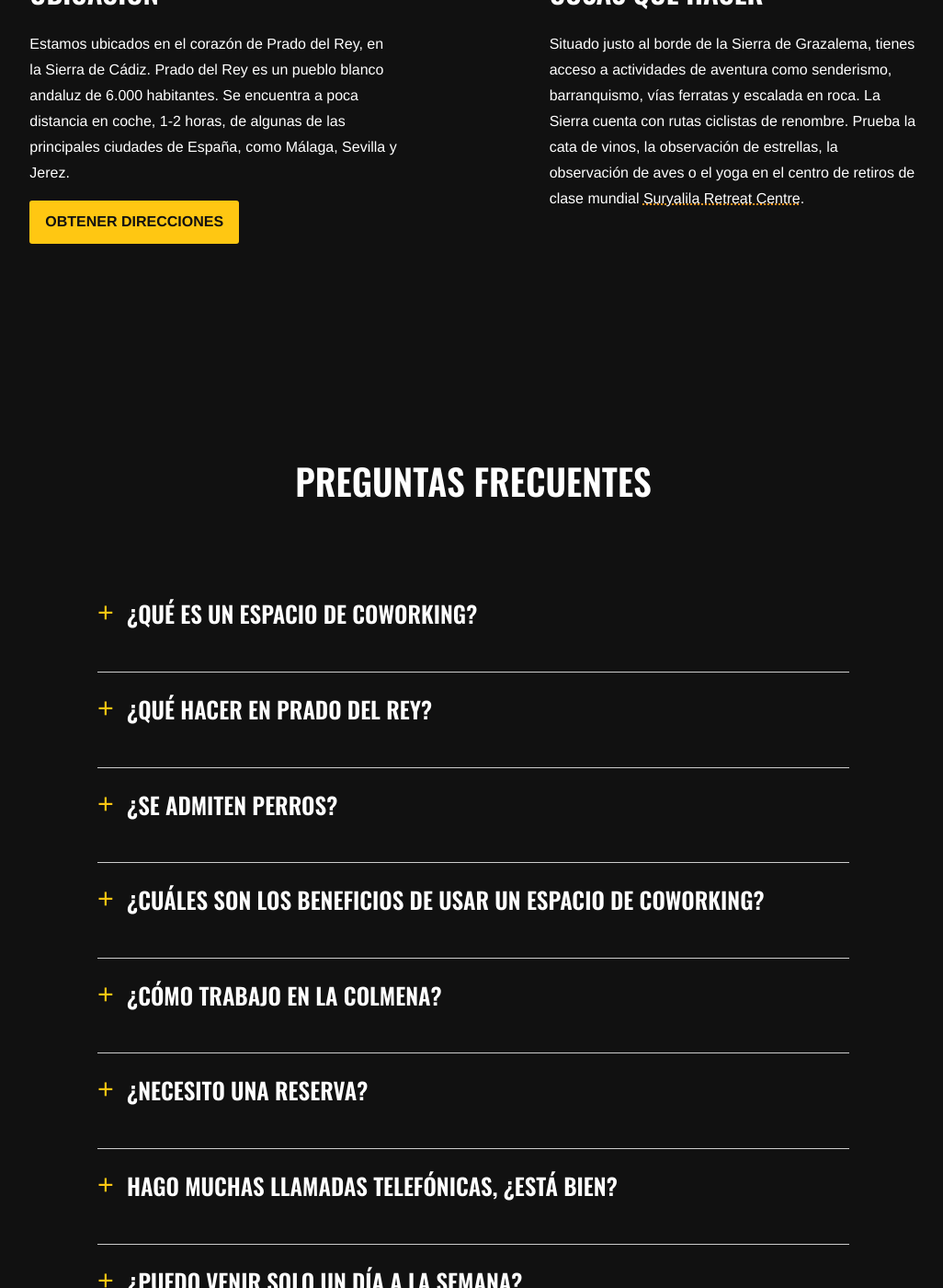
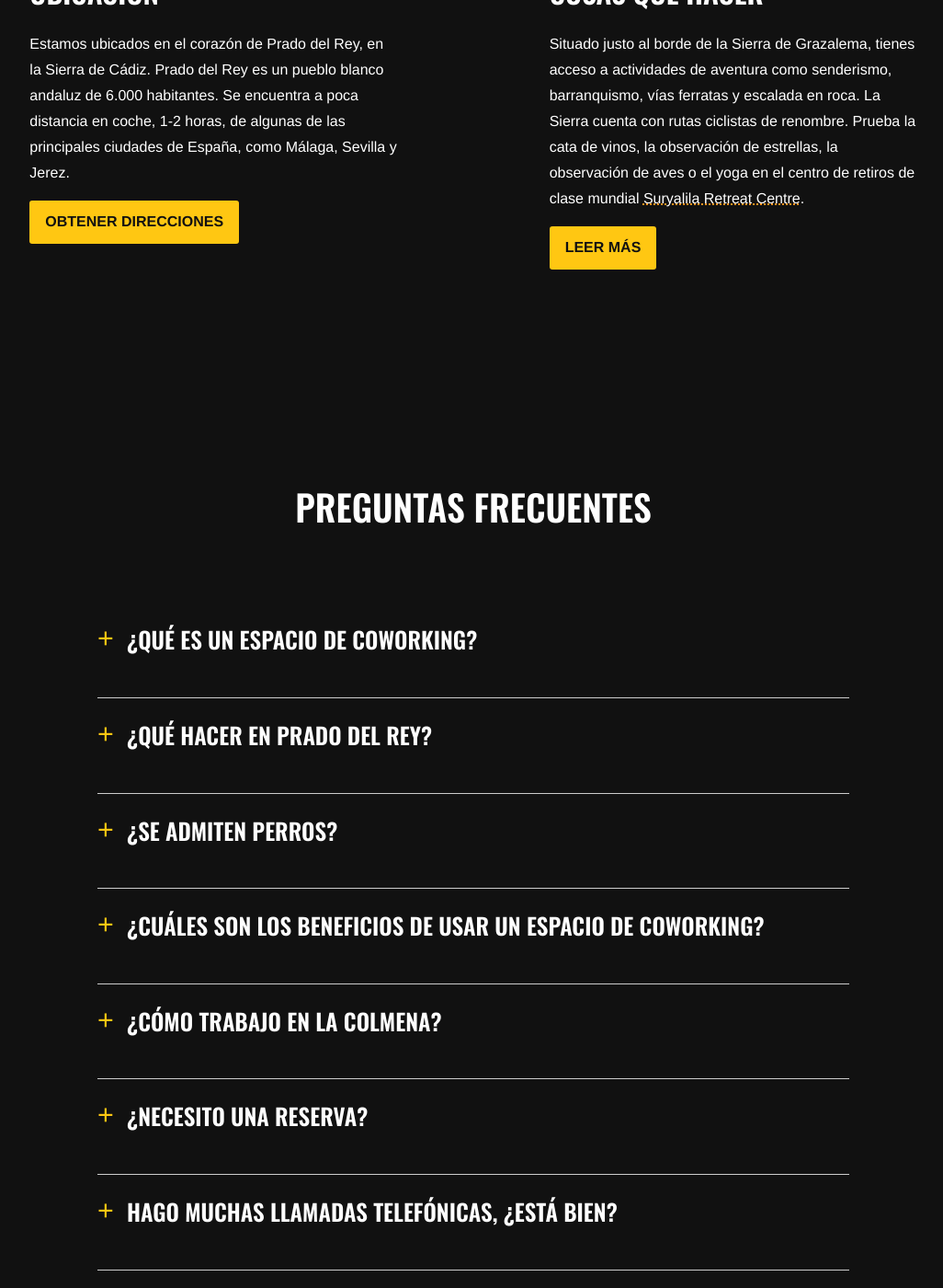
Before and after one commit to paddyohanlon/colmenacowork, a Jekyll site: the page built from index.html, in a window 1280 px wide and 1400 px high, scrolled down 4665 px. Shown: the whole window at 92% size, without its empty margins (125-1151 px from the left). Built offline with Jekyll 4.4.1, drawn with Linux system fonts in a browser that asks for light colours.

Commit message:
Add link to 'things to do' post. Remove button hover state

```diff
--- a/_sass/_main.scss
+++ b/_sass/_main.scss
@@ -164,13 +164,6 @@ a.button {
   text-decoration: none;
   text-transform: uppercase;
   cursor: pointer;
-
-  &:hover {
-    background: transparent;
-    // background: var(--color-white);
-    border-color: var(--color-brand);
-    color: var(--color-brand);
-  }
 }
 
 .cta-button,
--- a/en/index.html
+++ b/en/index.html
@@ -231,6 +231,10 @@ canonical_url: https://colmenacowork.es
       gazing, bird watching, or yoga at the world-class
       <a href="https://www.suryalila.com/">Suryalila Retreat Centre</a>.
     </p>
+
+    <div>
+      <a class="button button-light" href="/things-to-do-in-prado-del-rey">Read More</a>
+    </div>
   </div>
 </div>
 
--- a/index.html
+++ b/index.html
@@ -229,6 +229,10 @@ ref: home
       de vinos, la observación de estrellas, la observación de aves o el yoga en el centro de retiros de clase mundial
       <a href="https://www.suryalila.com/">Suryalila Retreat Centre</a>.
     </p>
+
+    <div>
+      <a class="button button-light" href="/que-hacer-en-prado-del-rey">Leer Más</a>
+    </div>
   </div>
 </div>
 
```
